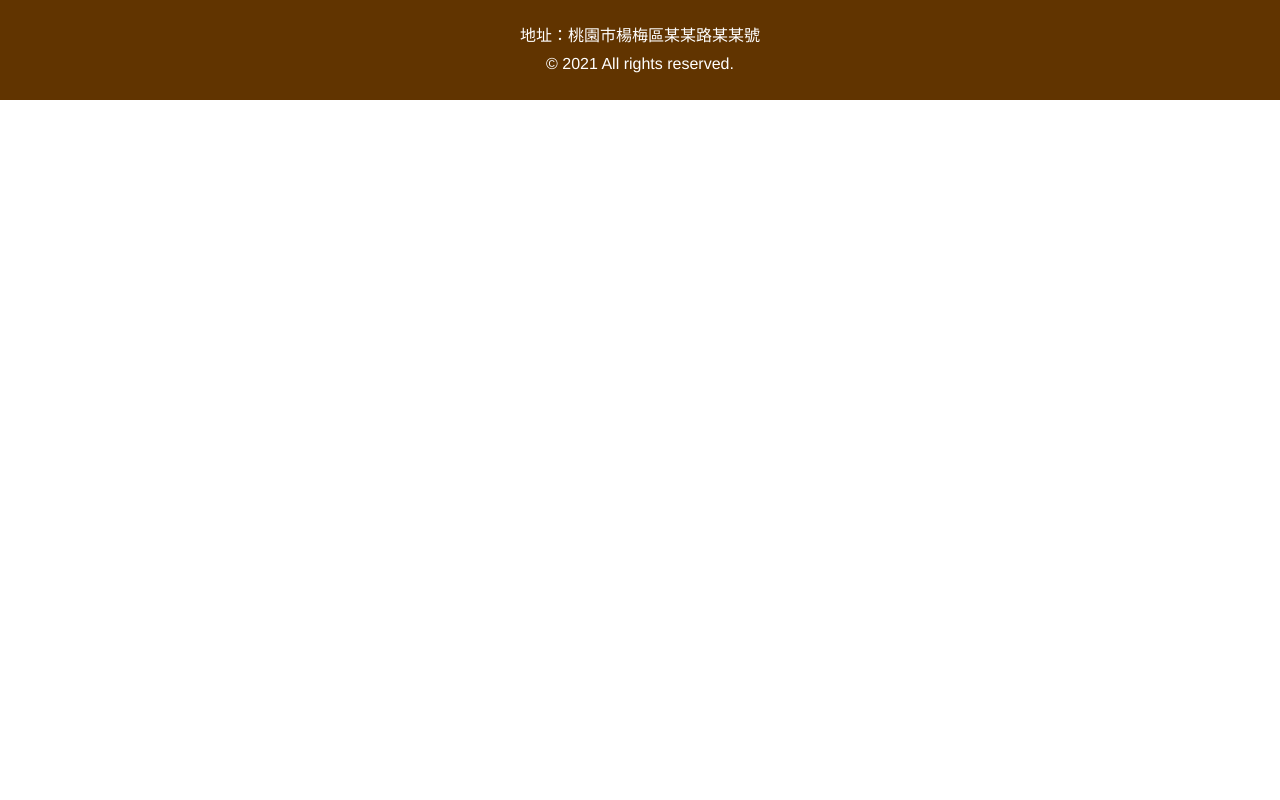
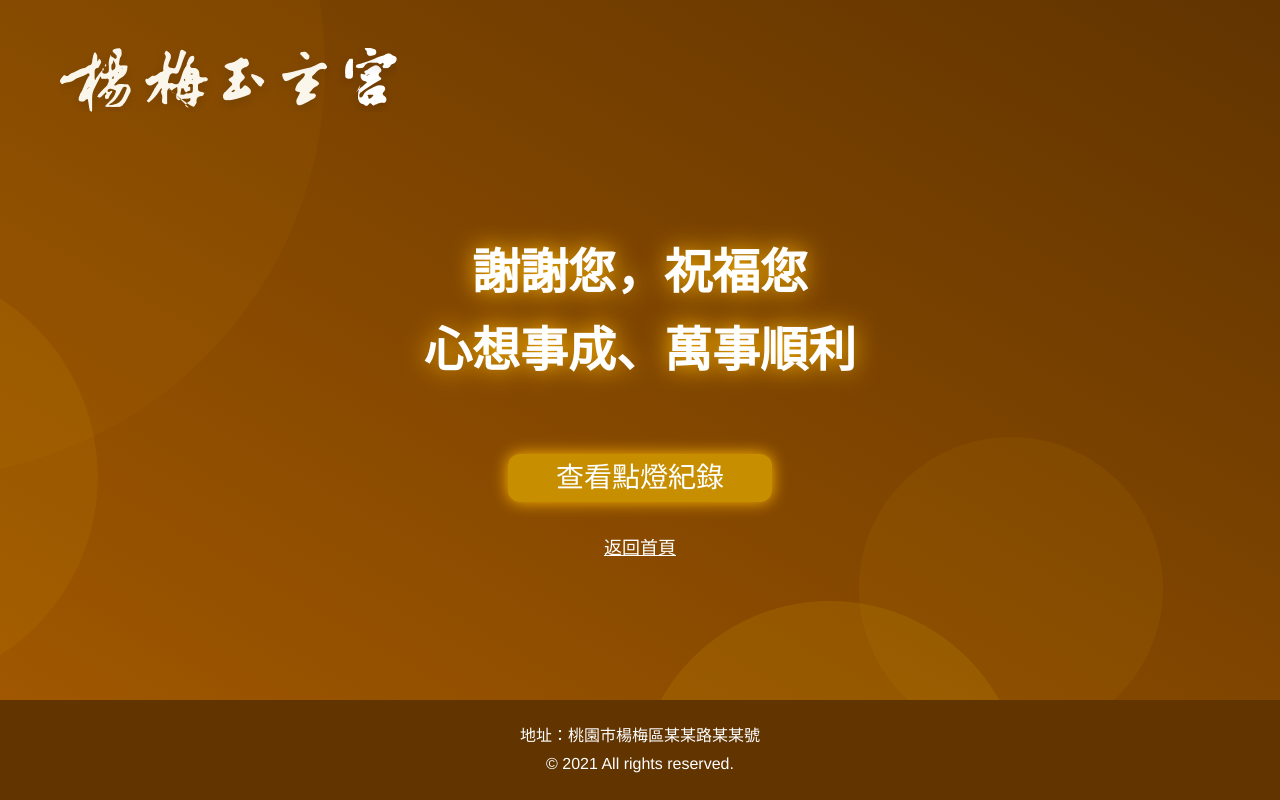
Before and after one commit to vivian820225/temple-blessing, a Vue app: page /#/finished in a window 1280 px wide. Built offline with nearby package versions, Linux system fonts and the light colour scheme.

Commit message:
[Add] Finished, CheckOrder

```diff
--- a/src/assets/style/utilities.scss
+++ b/src/assets/style/utilities.scss
@@ -40,6 +40,7 @@ body {
     position: absolute;
     top: 0;
     left: 0;
+    pointer-events: none;
   }
   &::after {
     content: '';
@@ -54,7 +55,14 @@ body {
     position: absolute;
     bottom: 0;
     right: 8%;
+    pointer-events: none;
   }
+}
+
+.shadow-box {
+  background-color: #fff;
+  border-radius: 16px;
+  box-shadow: 0px 0px 12px var(--primary);
 }
 
 /* =====================
--- /dev/null
+++ b/src/components/LightModal.vue
@@ -0,0 +1,9 @@
+<template>
+  <div>LightModal</div>
+</template>
+
+<script>
+export default {
+  name: 'LightModal'
+}
+</script>
--- a/src/router/index.js
+++ b/src/router/index.js
@@ -22,6 +22,16 @@ const routes = [
     path: '/record',
     name: 'Record',
     component: () => import(/* webpackChunkName: 'about' */ '../views/record.vue')
+  },
+  {
+    path: '/check-order',
+    name: 'CheckOrder',
+    component: () => import(/* webpackChunkName: 'about' */ '../views/check-order.vue')
+  },
+  {
+    path: '/finished',
+    name: 'Finished',
+    component: () => import(/* webpackChunkName: 'about' */ '../views/finished.vue')
   }
 ]
 
--- a/src/views/blessing.vue
+++ b/src/views/blessing.vue
@@ -1,7 +1,7 @@
 <template>
   <div class="blessing-layer linear-bg-color">
-    <div class="flex items-center justify-between mb-8">
-      <router-link to="/">
+    <div class="flex items-center justify-between mb-8 select-none">
+      <router-link to="/" class="cursor-pointer">
         <img src="@/assets/images/logo-w.png" alt="楊梅玉玄宮" />
       </router-link>
       <router-link to="/record" class="btn-solid-w">查看點燈紀錄</router-link>
--- /dev/null
+++ b/src/views/check-order.vue
@@ -0,0 +1,28 @@
+<template>
+  <div class="linear-bg-color flex flex-col">
+    <div class="flex items-center justify-between mb-8 select-none">
+      <router-link to="/" class="cursor-pointer">
+        <img src="@/assets/images/logo-w.png" alt="楊梅玉玄宮" />
+      </router-link>
+      <router-link to="/record" class="btn-solid-w">查看點燈紀錄</router-link>
+    </div>
+    <div class="flex flex-col">
+      <h2 class="text-3xl text-center text-white font-bold mb-8">- 請確認您的付款資訊 -</h2>
+      <div class="order-wrapper shadow-box p-6">123</div>
+    </div>
+  </div>
+</template>
+
+<script>
+export default {
+  name: 'CheckOrder'
+}
+</script>
+
+<style lang="scss">
+.order-wrapper {
+  width: 100%;
+  max-width: 620px;
+  margin: 0 auto;
+}
+</style>
--- /dev/null
+++ b/src/views/finished.vue
@@ -0,0 +1,27 @@
+<template>
+  <div class="linear-bg-color flex flex-col">
+    <div class="flex items-center justify-between mb-8 select-none">
+      <router-link to="/" class="cursor-pointer">
+        <img src="@/assets/images/logo-w.png" alt="楊梅玉玄宮" />
+      </router-link>
+    </div>
+    <div class="flex flex-col items-center justify-center flex-auto">
+      <h2
+        class="text-5xl font-bold text-white text-center leading-relaxed mb-16"
+        style="text-shadow: 0px 0px 24px #ffb800"
+      >
+        謝謝您，祝福您<br />心想事成、萬事順利
+      </h2>
+      <router-link to="/record" class="btn-primary mb-8">查看點燈紀錄</router-link>
+      <router-link to="/" class="underline-link text-white text-lg flex items-center">
+        <span>返回首頁</span>
+      </router-link>
+    </div>
+  </div>
+</template>
+
+<script>
+export default {
+  name: 'Finished'
+}
+</script>
--- a/src/views/login.vue
+++ b/src/views/login.vue
@@ -99,6 +99,7 @@ export default {
     position: absolute;
     top: 0;
     left: 0;
+    pointer-events: none;
   }
   &::after {
     content: '';
@@ -113,6 +114,7 @@ export default {
     position: absolute;
     bottom: 0;
     right: 0;
+    pointer-events: none;
   }
   .login-content {
     width: 60%;
```
